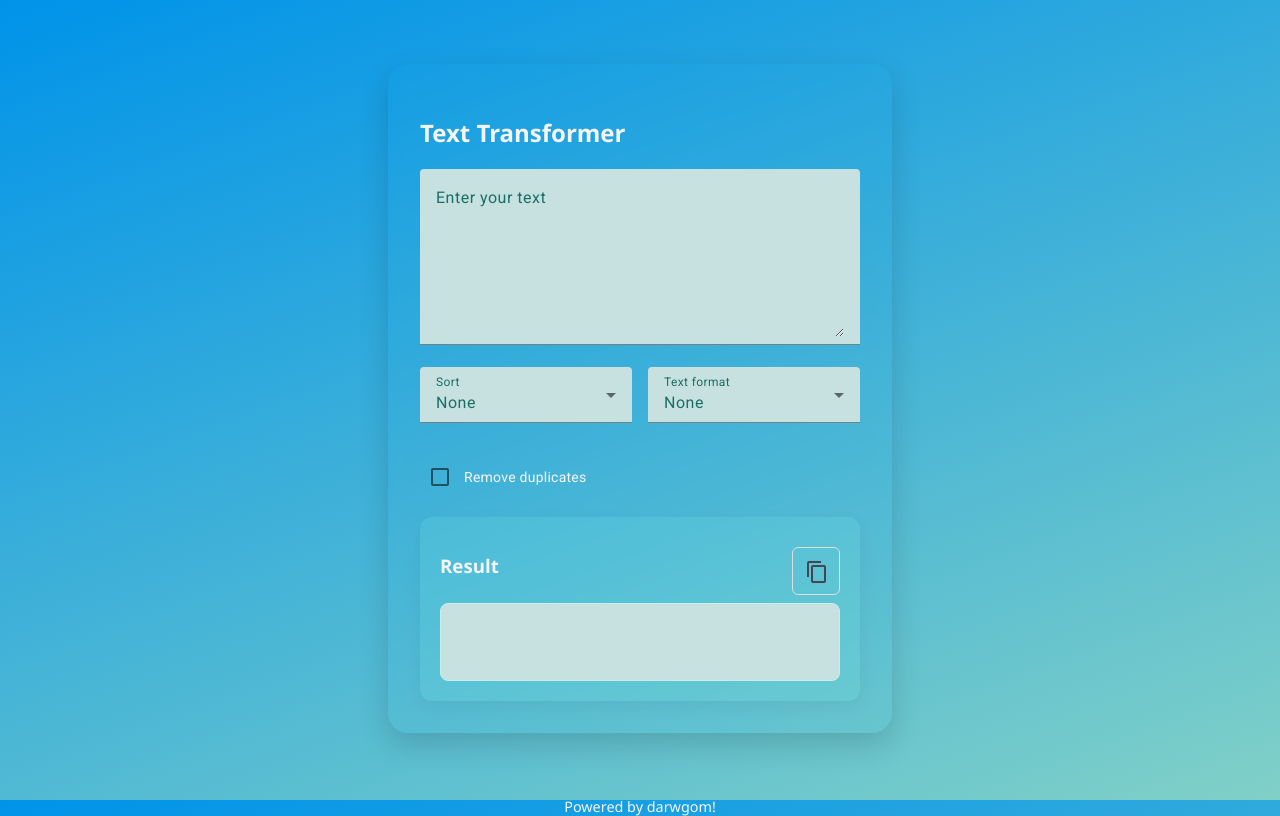
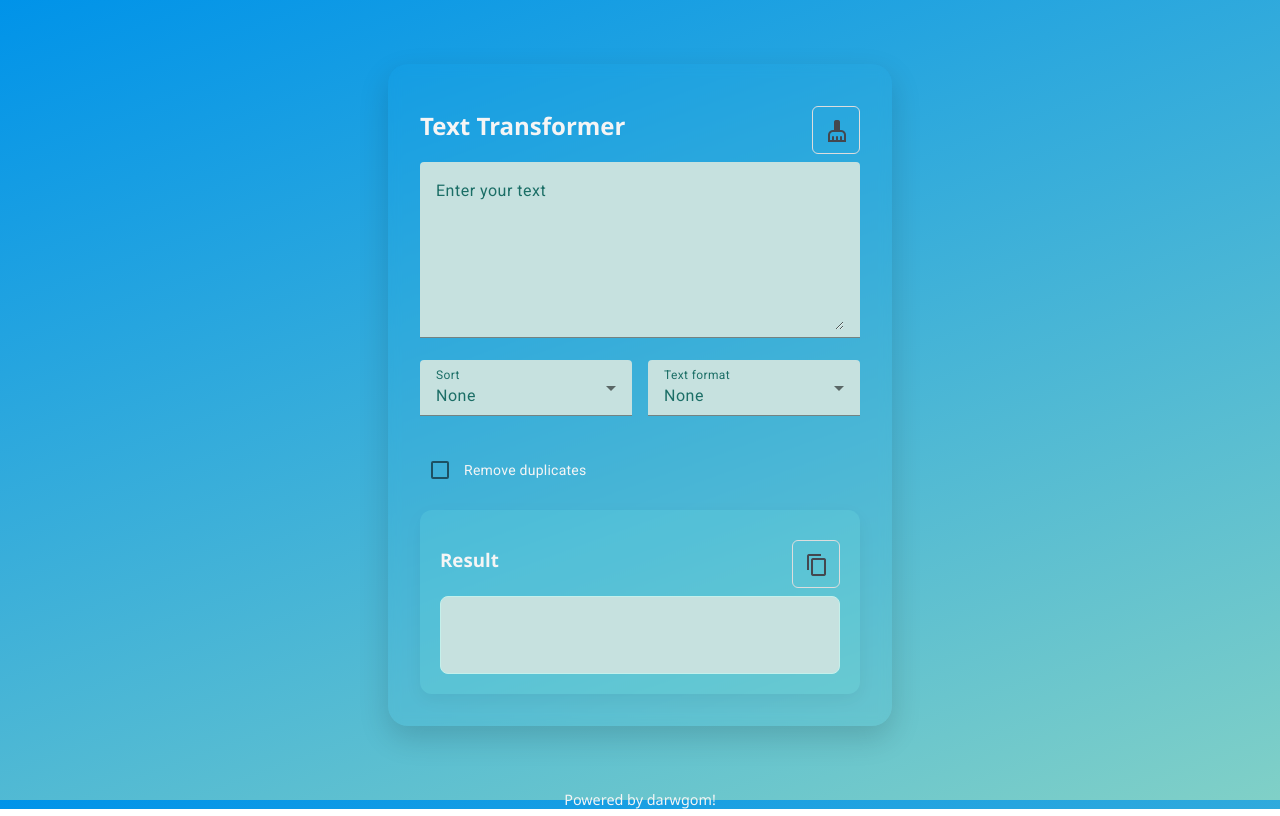
Before and after one commit to darwgom7/transform-text-app, an Angular app: page /#/text-transformer in a window 1280 px wide. Built offline with nearby package versions, Linux system fonts and the light colour scheme.

Commit message:
Adjusting mantain focus

```diff
--- a/src/app/features/text-tools/components/text-transformer/text-transformer.component.css
+++ b/src/app/features/text-tools/components/text-transformer/text-transformer.component.css
@@ -81,6 +81,7 @@ pre {
 .mat-mdc-checkbox .mdc-checkbox__background {
   border-color: #0093e9 !important;
 }
+
 .mat-mdc-checkbox .mdc-checkbox__checkmark-path {
   stroke: #0093e9 !important;
 }
@@ -90,14 +91,17 @@ pre {
   border-radius: 10px;
   color: #1b6e66;
 }
+
 .mat-mdc-form-field-focus-overlay {
   background-color: #1b6e66 !important;
 }
+
 mat-mdc-input-element {
   background-color: #f0f8f7;
   border-radius: 10px;
   color: #1b6e66;
 }
+
 textarea.mat-input-element,
 .mat-select-value-text,
 .mat-mdc-select-value {
@@ -108,12 +112,15 @@ pre {
 .mat-mdc-checkbox label {
   color: #1b6e66;
 }
+
 :host ::ng-deep .mat-input-element {
   color: #1b6e66;
 }
+
 :host ::ng-deep .mat-form-field-appearance-legacy .mat-form-field-flex {
   background-color: #f0f8f7;
 }
+
 .mat-mdc-text-field-wrapper {
   background-color: red;
   border-radius: 10px;
@@ -129,20 +136,26 @@ pre {
   background-color: #c6e1df;
   color: #7BCFC9;
 }
+
 :host ::ng-deep mat-label {
   color: #1b6e66;
 }
-:host ::ng-deep mat-card h2, h3, label {
+
+:host ::ng-deep mat-card h2,
+h3,
+label {
   color: whitesmoke;
 }
 
 :host ::ng-deep label {
   color: whitesmoke;
 }
+
 :host ::ng-deep .mat-mdc-select-value {
   color: #1b6e66;
 }
 
+.input-header,
 .output-header {
   display: flex;
   justify-content: space-between;
@@ -150,6 +163,7 @@ pre {
   margin-bottom: 8px;
 }
 
+.input-header h2,
 .output-header h3 {
   margin: 0;
   font-weight: 600;
@@ -164,3 +178,15 @@ pre {
 .output button[mat-icon-button]:hover {
   background-color: #e3f2fd;
 }
+
+.input-header {
+  display: flex;
+  align-items: center;
+  justify-content: space-between;
+}
+
+.input-header button[mat-icon-button] {
+  border: 1px solid #ddd;
+  border-radius: 6px;
+  transition: all 0.3s ease;
+}
--- a/src/app/features/text-tools/components/text-transformer/text-transformer.component.html
+++ b/src/app/features/text-tools/components/text-transformer/text-transformer.component.html
@@ -1,5 +1,10 @@
 <mat-card class="container">
+  <div  class="input-header">
     <h2>Text Transformer</h2>
+    <button mat-icon-button (click)="clearAll()" aria-label="Clear input">
+      <mat-icon>cleaning_services</mat-icon>
+    </button>
+  </div>
 
   <mat-form-field appearance="fill" class="full-width">
     <mat-label>Enter your text</mat-label>
@@ -45,5 +50,4 @@
     </div>
     <pre>{{ transformedText }}</pre>
   </mat-card>
-
 </mat-card>
--- a/src/app/features/text-tools/components/text-transformer/text-transformer.component.ts
+++ b/src/app/features/text-tools/components/text-transformer/text-transformer.component.ts
@@ -34,11 +34,52 @@ export class TextTransformerComponent {
   removeDuplicates: boolean = false;
   transformedText: string = '';
 
-  constructor(private clipboard: Clipboard) {}
+  private readonly STORAGE_KEY = 'text-transformer-state';
+
+  constructor(private clipboard: Clipboard) {
+    this.restoreState();
+  }
+
+  private saveState(): void {
+    const state = {
+      inputText: this.inputText,
+      sortOrder: this.sortOrder,
+      textFormat: this.textFormat,
+      removeDuplicates: this.removeDuplicates,
+      transformedText: this.transformedText
+    };
+    localStorage.setItem(this.STORAGE_KEY, JSON.stringify(state));
+  }
+
+  private restoreState(): void {
+    const stateStr = localStorage.getItem(this.STORAGE_KEY);
+    if (stateStr) {
+      try {
+        const state = JSON.parse(stateStr);
+        this.inputText = state.inputText || '';
+        this.sortOrder = state.sortOrder || 'none';
+        this.textFormat = state.textFormat || 'none';
+        this.removeDuplicates = state.removeDuplicates || false;
+        this.transformedText = state.transformedText || '';
+      } catch (error) {
+        console.error('Error parsing state from localStorage:', error);
+      }
+    }
+  }
+
+  clearAll(): void {
+    this.inputText = '';
+    this.sortOrder = 'none';
+    this.textFormat = 'none';
+    this.removeDuplicates = false;
+    this.transformedText = '';
+    localStorage.removeItem(this.STORAGE_KEY);
+  }
 
   transformText(): void {
     if (!this.inputText) {
       this.transformedText = '';
+      this.saveState();
       return;
     }
 
@@ -76,9 +117,10 @@ export class TextTransformerComponent {
 
     // 5. Assign result
     this.transformedText = lines.join('\n');
+    this.saveState();
   }
 
-  // Copy the transformed text to the clipboard
+  // 6. Copy the transformed text to the clipboard
   copyToClipboard(): void {
     this.clipboard.copy(this.transformedText);
   }
```
Lines whose indentation alone changed are shown as unchanged.
